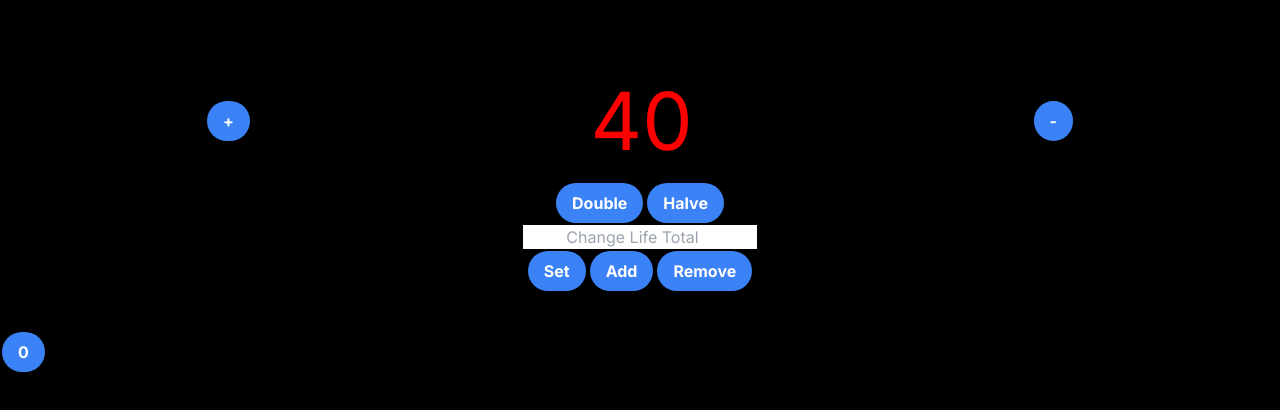
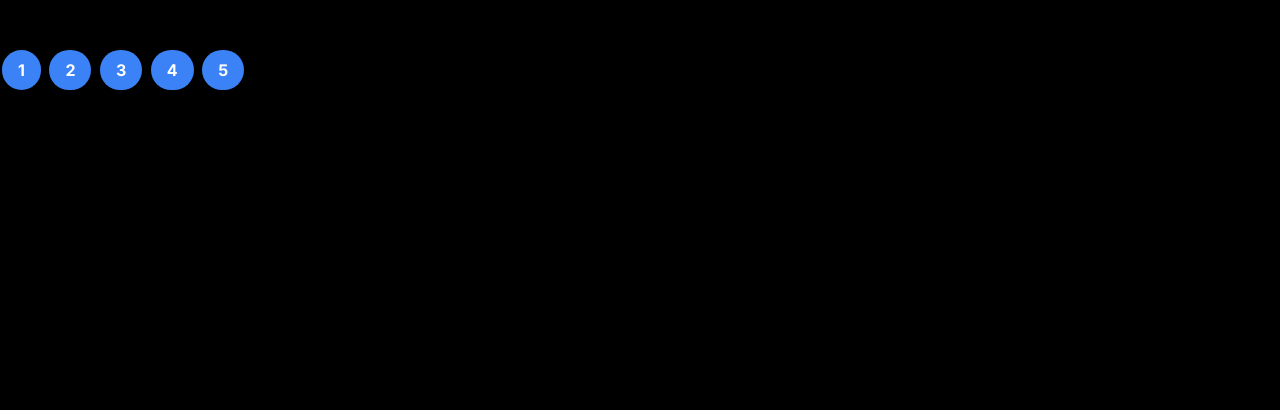
Before and after one commit to MattLBC/mtg-app, a Next.js app: page / in a window 1280 px wide. Shown: the top 410 px of the page. Built offline with nearby package versions, Linux system fonts and the light colour scheme.

Commit message:
Adds basic play number functionality, also fixes some errors with typescript

```diff
--- a/app/lifeCounter.tsx
+++ b/app/lifeCounter.tsx
@@ -7,15 +7,33 @@ export default function LifeCounter() {
 
   const handleLifeTotal = (event: React.FormEvent<HTMLFormElement>) => {
     event.preventDefault();
+
+    const activeElement = document.activeElement as HTMLButtonElement | null;
+
+    if (!activeElement) {
+      return;
+    }
+
+    const buttonValue = activeElement.value;
+
     if (newLifeTotal === "") {
       return;
-    } else if (document.activeElement.value === "set") {
-      setLifeTotal(Number(newLifeTotal));
-    } else if (document.activeElement.value === "remove") {
-      setLifeTotal(lifeTotal - Number(newLifeTotal));
-    } else if (document.activeElement.value === "add") {
-      setLifeTotal(lifeTotal + Number(newLifeTotal));
     }
+
+    switch (buttonValue) {
+      case "set":
+        setLifeTotal(Number(newLifeTotal));
+        break;
+      case "remove":
+        setLifeTotal(lifeTotal - Number(newLifeTotal));
+        break;
+      case "add":
+        setLifeTotal(lifeTotal + Number(newLifeTotal));
+        break;
+      default:
+        break;
+    }
+
     setNewLifeTotal("");
   };
 
--- a/app/page.tsx
+++ b/app/page.tsx
@@ -1,10 +1,21 @@
+"use client";
+import React, { useState } from "react";
 import PlayerCard from "./playerCard";
+import SetPlayers from "./setPlayers";
 
 export default function Home() {
+  const [playerNumber, setPlayerNumber] = useState<number>(0);
+
   return (
     <main>
       <h1>MAIN</h1>
-      <PlayerCard />
+      {playerNumber === 0 ? (
+        <SetPlayers setPlayerNumber={setPlayerNumber} />
+      ) : (
+        Array.from({ length: playerNumber }).map((_, index) => (
+          <PlayerCard key={index} />
+        ))
+      )}
     </main>
   );
 }
--- /dev/null
+++ b/app/setPlayers.tsx
@@ -0,0 +1,29 @@
+"use client";
+import React, { useState } from "react";
+
+interface SetPlayersProps {
+  setPlayerNumber: React.Dispatch<React.SetStateAction<number>>;
+}
+
+export default function SetPlayers({ setPlayerNumber }: SetPlayersProps) {
+  return (
+    <main>
+      <h1>SET PLAYERS</h1>
+      <button className="btn-blue-pill" onClick={() => setPlayerNumber(1)}>
+        1
+      </button>{" "}
+      <button className="btn-blue-pill" onClick={() => setPlayerNumber(2)}>
+        2
+      </button>{" "}
+      <button className="btn-blue-pill" onClick={() => setPlayerNumber(3)}>
+        3
+      </button>{" "}
+      <button className="btn-blue-pill" onClick={() => setPlayerNumber(4)}>
+        4
+      </button>{" "}
+      <button className="btn-blue-pill" onClick={() => setPlayerNumber(5)}>
+        5
+      </button>
+    </main>
+  );
+}
--- /dev/null
+++ b/postcss.config.cjs
@@ -0,0 +1,6 @@
+module.exports = {
+  plugins: {
+    tailwindcss: {},
+    autoprefixer: {},
+  },
+}
```
Also changed, not shown: app/playerCard.tsx (line endings or trailing spaces).
